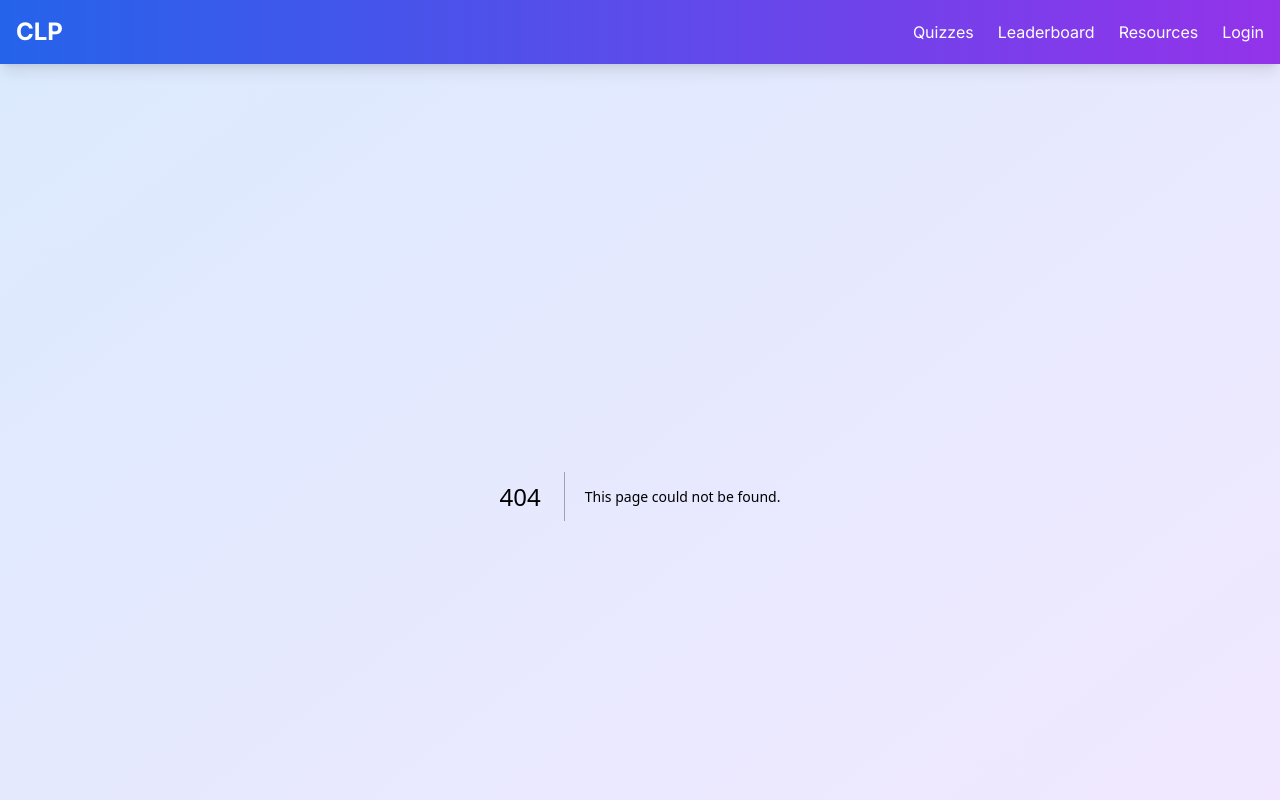
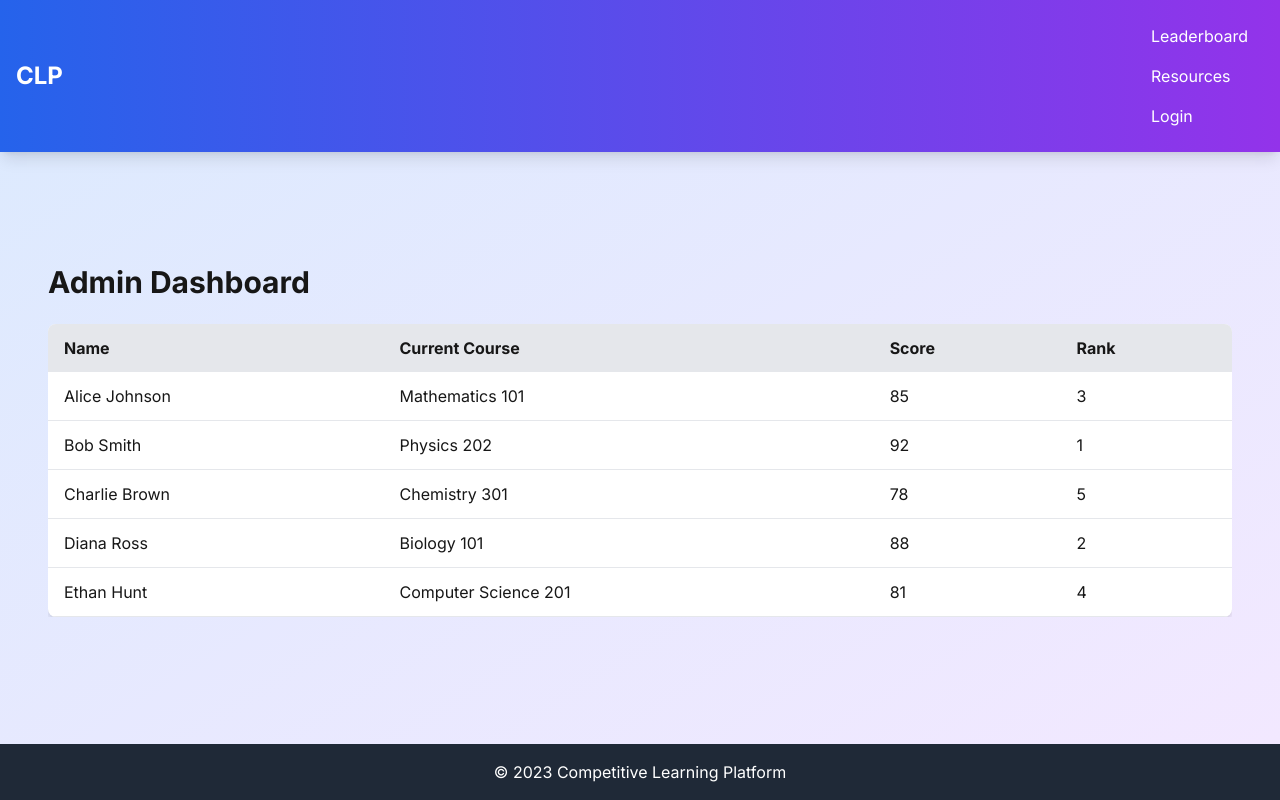
Before and after one commit to deXcripter/stanki, a Next.js app in the folder fe/: page /admin-dashboard in a window 1280 px wide. Before the commit this address had no page. Shown: the top 800 px of the page. Built offline with nearby package versions, Linux system fonts and the light colour scheme.

Commit message:
ckeckout

```diff
--- /dev/null
+++ b/fe/src/app/admin-dashboard/page.tsx
@@ -0,0 +1,9 @@
+import AdminDashboard from '@/components/AdminDashboard';
+
+export default function AdminDashboardPage() {
+  return (
+    <div className="container mx-auto px-4 py-8">
+      <AdminDashboard />
+    </div>
+  );
+}
--- /dev/null
+++ b/fe/src/components/AdminDashboard.tsx
@@ -0,0 +1,114 @@
+'use client';
+
+import React, { useState, useEffect } from 'react';
+import { motion } from 'framer-motion';
+
+interface Student {
+  id: string;
+  name: string;
+  currentCourse: string;
+  score: number;
+  rank: number;
+}
+
+const AdminDashboard: React.FC = () => {
+  const [students, setStudents] = useState<Student[]>([]);
+  const [loading, setLoading] = useState(true);
+
+  useEffect(() => {
+    // In a real application, you would fetch this data from your API
+    const fetchStudents = async () => {
+      // Simulating API call
+      await new Promise((resolve) => setTimeout(resolve, 1000));
+
+      const mockStudents: Student[] = [
+        {
+          id: '1',
+          name: 'Alice Johnson',
+          currentCourse: 'Mathematics 101',
+          score: 85,
+          rank: 3,
+        },
+        {
+          id: '2',
+          name: 'Bob Smith',
+          currentCourse: 'Physics 202',
+          score: 92,
+          rank: 1,
+        },
+        {
+          id: '3',
+          name: 'Charlie Brown',
+          currentCourse: 'Chemistry 301',
+          score: 78,
+          rank: 5,
+        },
+        {
+          id: '4',
+          name: 'Diana Ross',
+          currentCourse: 'Biology 101',
+          score: 88,
+          rank: 2,
+        },
+        {
+          id: '5',
+          name: 'Ethan Hunt',
+          currentCourse: 'Computer Science 201',
+          score: 81,
+          rank: 4,
+        },
+      ];
+
+      setStudents(mockStudents);
+      setLoading(false);
+    };
+
+    fetchStudents();
+  }, []);
+
+  if (loading) {
+    return <div className="text-center mt-8">Loading...</div>;
+  }
+
+  return (
+    <motion.div
+      initial={{ opacity: 0, y: 20 }}
+      animate={{ opacity: 1, y: 0 }}
+      exit={{ opacity: 0, y: -20 }}
+      transition={{ duration: 0.5 }}
+      className="container mx-auto mt-8 p-4"
+    >
+      <h1 className="text-3xl font-bold mb-6">Admin Dashboard</h1>
+      <div className="overflow-x-auto">
+        <table className="min-w-full bg-white shadow-md rounded-lg overflow-hidden">
+          <thead className="bg-gray-200">
+            <tr>
+              <th className="py-3 px-4 text-left">Name</th>
+              <th className="py-3 px-4 text-left">Current Course</th>
+              <th className="py-3 px-4 text-left">Score</th>
+              <th className="py-3 px-4 text-left">Rank</th>
+            </tr>
+          </thead>
+          <tbody>
+            {students.map((student) => (
+              <motion.tr
+                key={student.id}
+                initial={{ opacity: 0 }}
+                animate={{ opacity: 1 }}
+                transition={{ duration: 0.3 }}
+                className="border-b border-gray-200 hover:bg-gray-100"
+              >
+                <td className="py-3 px-4">{student.name}</td>
+                <td className="py-3 px-4">{student.currentCourse}</td>
+                <td className="py-3 px-4">{student.score}</td>
+                <td className="py-3 px-4">{student.rank}</td>
+              </motion.tr>
+            ))}
+          </tbody>
+        </table>
+      </div>
+    </motion.div>
+  );
+};
+
+export default AdminDashboard;
--- a/fe/src/components/Navigation.tsx
+++ b/fe/src/components/Navigation.tsx
@@ -1,12 +1,44 @@
 'use client';
 
-import React from 'react';
+import React, { useState } from 'react';
 import Link from 'next/link';
 import { useAuth } from '@/context/AuthContext';
-import { motion } from 'framer-motion';
+import { motion, AnimatePresence } from 'framer-motion';
+import { Menu, X } from 'lucide-react';
+
+type UserRole = 'student' | 'teacher';
+
+interface NavLinkProps {
+  href: string;
+  children: React.ReactNode;
+  roles?: UserRole[];
+}
+
+const NavLink: React.FC<NavLinkProps> = ({ href, children, roles }) => {
+  const { user } = useAuth();
+
+  if (roles && (!user || !roles.includes(user.role as UserRole))) {
+    return null;
+  }
+
+  return (
+    <Link href={href} passHref>
+      <motion.a
+        whileHover={{ scale: 1.05 }}
+        whileTap={{ scale: 0.95 }}
+        className="block py-2 px-4 text-white hover:bg-white hover:bg-opacity-20 rounded transition-colors"
+      >
+        {children}
+      </motion.a>
+    </Link>
+  );
+};
 
 const Navigation: React.FC = () => {
   const { user, logout } = useAuth();
+  const [isOpen, setIsOpen] = useState(false);
+
+  const toggleMenu = () => setIsOpen(!isOpen);
 
   return (
     <motion.header
@@ -16,56 +48,89 @@ const Navigation: React.FC = () => {
       className="bg-gradient-to-r from-blue-600 to-purple-600 text-white p-4 shadow-lg"
     >
       <nav className="container mx-auto flex justify-between items-center">
+        {user ? (
+          <h1 className="text-2xl font-bold">Hello, {user.firstName}!</h1>
+        ) : (
           <Link
             href="/"
             className="text-2xl font-bold hover:text-yellow-300 transition-colors"
           >
             CLP
           </Link>
-        <ul className="flex space-x-6">
-          <NavItem href="/quiz">Quizzes</NavItem>
-          <NavItem href="/leaderboard">Leaderboard</NavItem>
-          <NavItem href="/resources">Resources</NavItem>
-          {user ? (
-            <>
-              <NavItem href="/dashboard">Dashboard</NavItem>
-              <NavItem href="/create-quiz">Create Quiz</NavItem>
-              <NavItem href="/course-materials">Course Materials</NavItem>
-              <li>
+        )}
+        <div className="md:hidden">
           <motion.button
-                  whileHover={{ scale: 1.05 }}
-                  whileTap={{ scale: 0.95 }}
-                  onClick={logout}
-                  className="hover:text-yellow-300 transition-colors"
+            whileHover={{ scale: 1.1 }}
+            whileTap={{ scale: 0.9 }}
+            onClick={toggleMenu}
+            className="text-white focus:outline-none"
           >
-                  Logout
+            <Menu size={24} />
           </motion.button>
-              </li>
-            </>
-          ) : (
-            <NavItem href="/login">Login</NavItem>
+        </div>
+        <AnimatePresence>
+          {isOpen && (
+            <motion.div
+              initial={{ x: '100%' }}
+              animate={{ x: 0 }}
+              exit={{ x: '100%' }}
+              transition={{ type: 'tween', duration: 0.3 }}
+              className="fixed top-0 right-0 h-full w-64 bg-blue-600 shadow-lg z-50 md:hidden"
+            >
+              <div className="flex flex-col p-4">
+                <motion.button
+                  whileHover={{ scale: 1.1 }}
+                  whileTap={{ scale: 0.9 }}
+                  onClick={toggleMenu}
+                  className="self-end text-white mb-4"
+                >
+                  <X size={24} />
+                </motion.button>
+                <NavLinks />
+              </div>
+            </motion.div>
           )}
-        </ul>
+        </AnimatePresence>
+        <div className="hidden md:block">
+          <NavLinks />
+        </div>
       </nav>
     </motion.header>
   );
 };
 
-const NavItem: React.FC<{ href: string; children: React.ReactNode }> = ({
-  href,
-  children,
-}) => (
-  <li>
-    <Link href={href} passHref>
-      <motion.div
+const NavLinks: React.FC = () => {
+  const { user, logout } = useAuth();
+
+  return (
+    <>
+      <NavLink href="/leaderboard">Leaderboard</NavLink>
+      <NavLink href="/resources">Resources</NavLink>
+      {user ? (
+        <>
+          <NavLink href="/quiz">Quizzes</NavLink>
+          <NavLink href="/dashboard">Dashboard</NavLink>
+          <NavLink href="/course-materials">Course Materials</NavLink>
+          {user.role === 'teacher' && (
+            <>
+              <NavLink href="/create-quiz">Create Quiz</NavLink>
+              <NavLink href="/admin-dashboard">Admin Dashboard</NavLink>
+            </>
+          )}
+          <motion.button
             whileHover={{ scale: 1.05 }}
             whileTap={{ scale: 0.95 }}
-        className="hover:text-yellow-300 transition-colors"
+            onClick={logout}
+            className="block py-2 px-4 text-white hover:bg-white hover:bg-opacity-20 rounded transition-colors"
           >
-        {children}
-      </motion.div>
-    </Link>
-  </li>
+            Logout
+          </motion.button>
+        </>
+      ) : (
+        <NavLink href="/login">Login</NavLink>
+      )}
+    </>
   );
+};
 
 export default Navigation;
```
Lines whose indentation alone changed are shown as unchanged.
